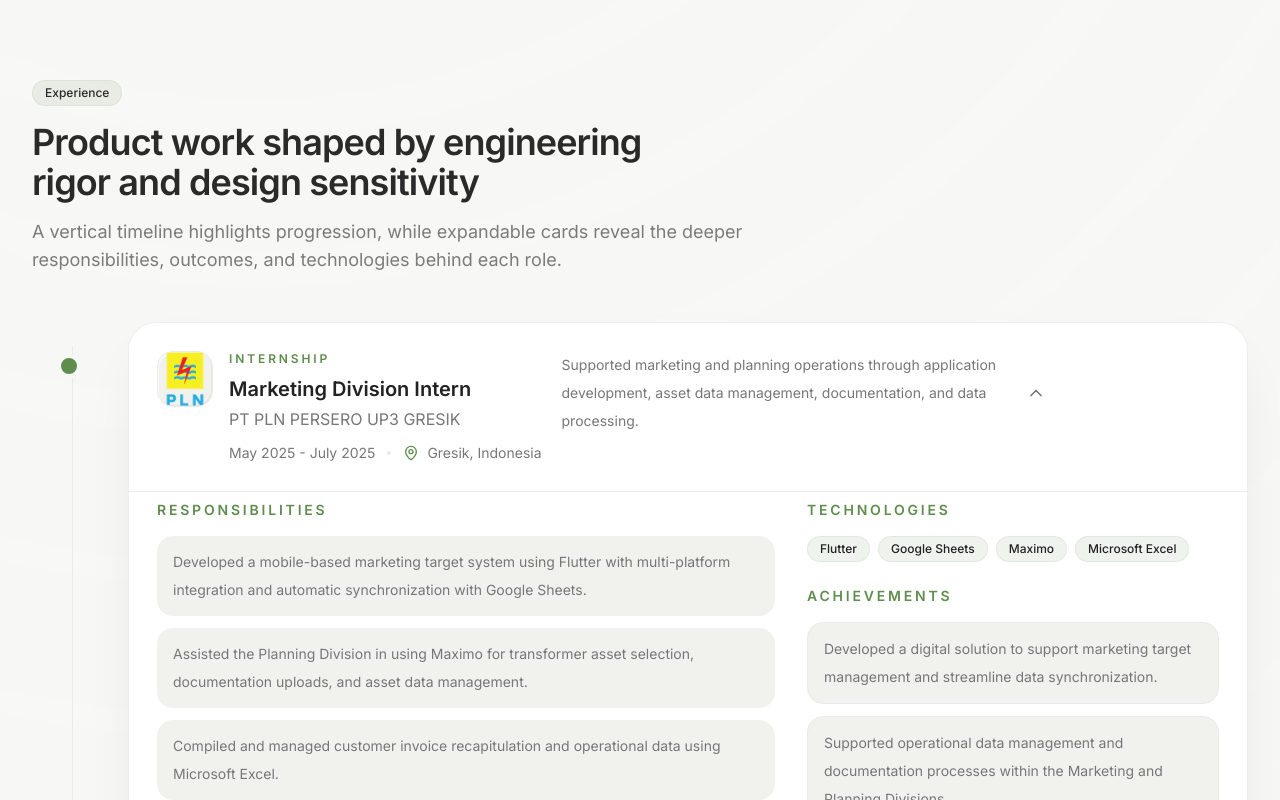
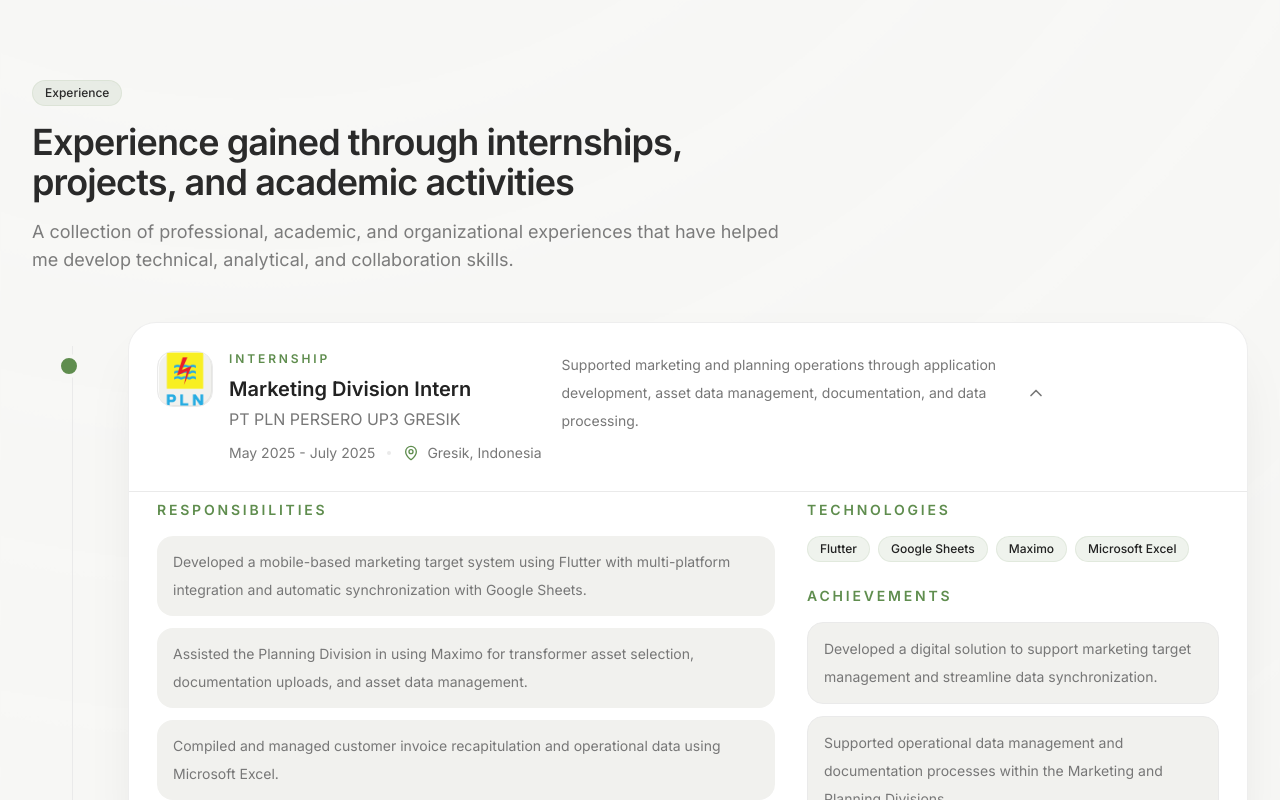
Before and after one commit to bilahf/portoofolio, a Next.js app: page / in a window 1280 px wide. Shown: the part 3420-4220 px from the top of the page. Built offline with nearby package versions, Linux system fonts and the light colour scheme.

Commit message:
rev fix 3

```diff
--- a/components/sections/certifications-section.tsx
+++ b/components/sections/certifications-section.tsx
@@ -18,8 +18,8 @@ export function CertificationsSection() {
         <Reveal>
           <SectionHeading
             eyebrow="Courses & Certifications"
-            title="Ongoing learning that strengthens engineering depth and product judgment"
-            description="Courses and certifications live in one section for a cleaner narrative, with certificate buttons rendered only when a valid link is enabled."
+            title="Continuous learning through courses and professional certifications"
+            description="A collection of courses and certifications that reflect my continuous learning across software development, data analysis, AI, and workflow automation."
           />
         </Reveal>
 
--- a/components/sections/education-section.tsx
+++ b/components/sections/education-section.tsx
@@ -17,8 +17,8 @@ export function EducationSection() {
         <Reveal>
           <SectionHeading
             eyebrow="Education"
-            title="Academic foundations that shaped a structured approach to product building"
-            description="A concise timeline keeps the section professional while still leaving room for relevant coursework, activities, and academic achievements."
+            title="Academic background and foundation in Informatics Engineering"
+            description="My academic journey, activities, and relevant coursework that built my foundation in software development, data, and information technology"
           />
         </Reveal>
 
--- a/components/sections/experience-section.tsx
+++ b/components/sections/experience-section.tsx
@@ -19,8 +19,8 @@ export function ExperienceSection() {
         <Reveal>
           <SectionHeading
             eyebrow="Experience"
-            title="Product work shaped by engineering rigor and design sensitivity"
-            description="A vertical timeline highlights progression, while expandable cards reveal the deeper responsibilities, outcomes, and technologies behind each role."
+            title="Experience gained through internships, projects, and academic activities"
+            description="A collection of professional, academic, and organizational experiences that have helped me develop technical, analytical, and collaboration skills."
           />
         </Reveal>
 
```
